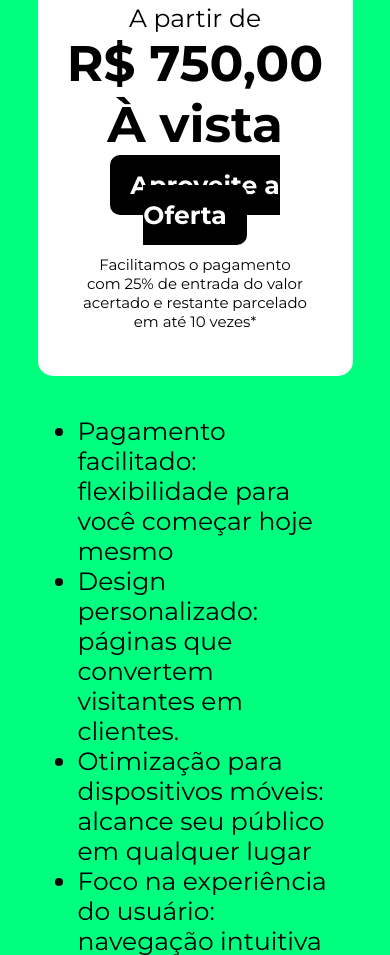
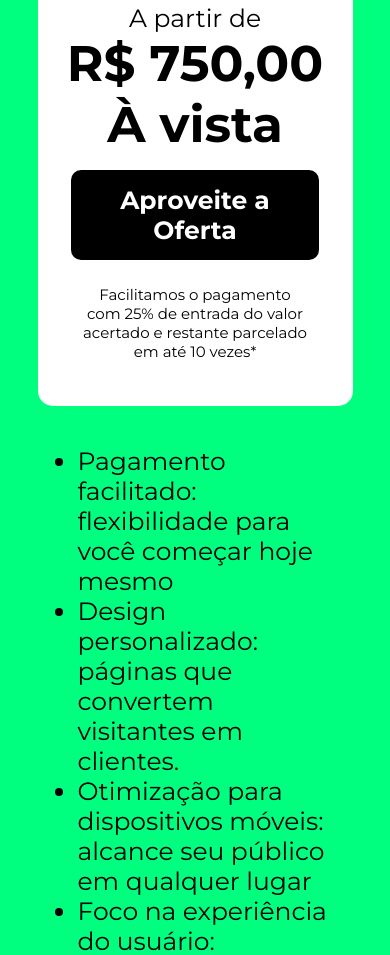
Before and after one commit to LuhDev24/pagina_simples, a plain HTML site: page index.html in a window 390 px wide. Shown: the part 1494-2449 px from the top of the page. Drawn offline with Linux system fonts and the light colour scheme; a script that the page names is missing.

Commit message:
Update style.css/
Bot~]ao de oferta quebrou no celular

```diff
--- a/style.css
+++ b/style.css
@@ -249,9 +249,14 @@ footer {
     .imagem-perfil img {
         margin: 20px 0;
     }
-    /* Botão "Aproveite a Oferta" correto */
-    .botao-destaque {
-        width: 90%;
-        margin: 20px auto;
+   .botao-destaque {
+        display: block; /* Faz o botão se comportar como um elemento de bloco */
+        width: 90%; /* Garante que o botão tenha 90% da largura do contêiner pai */
+        margin-left: auto;  /* Centraliza o botão horizontalmente */
+        margin-right: auto;
+        text-align: center; /* Centraliza o texto dentro do botão */
+        box-sizing: border-box; /* Inclui padding e borda na largura total */
+    }
+
     }
 }
```
